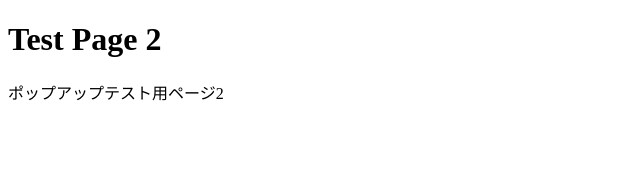
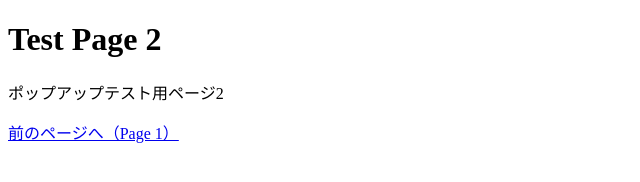
Before and after one commit to ws0914jwdm00a968-sys/popup-test, a plain HTML site: page page2.html in a window 1280 px wide. Shown: the whole page, without its empty margins (0-640 px from the left). Drawn offline with Linux system fonts and the light colour scheme.

Commit message:
Update page2.html

```diff
--- a/page2.html
+++ b/page2.html
@@ -12,12 +12,14 @@ j=d.createElement(s),dl=l!='dataLayer'?'&l='+l:'';j.async=true;j.src=
   <title>Test Page 2</title>
 </head>
 <body>
-  <!-- Google Tag Manager (noscript) -->
+  <h1>Test Page 2</h1>
+  <p>ポップアップテスト用ページ2</p>
+  <!-- GTMタグAをここに貼る -->
+    <!-- Google Tag Manager (noscript) -->
 <noscript><iframe src="https://www.googletagmanager.com/ns.html?id=GTM-5W2ZG94M"
 height="0" width="0" style="display:none;visibility:hidden"></iframe></noscript>
 <!-- End Google Tag Manager (noscript) -->
-  <h1>Test Page 2</h1>
-  <p>ポップアップテスト用ページ2</p>
-  <!-- GTMタグAをここに貼る -->
+    <!-- 1ページ目へのリンク -->
+  <p><a href="index.html">前のページへ（Page 1）</a></p>
 </body>
 </html>
```
